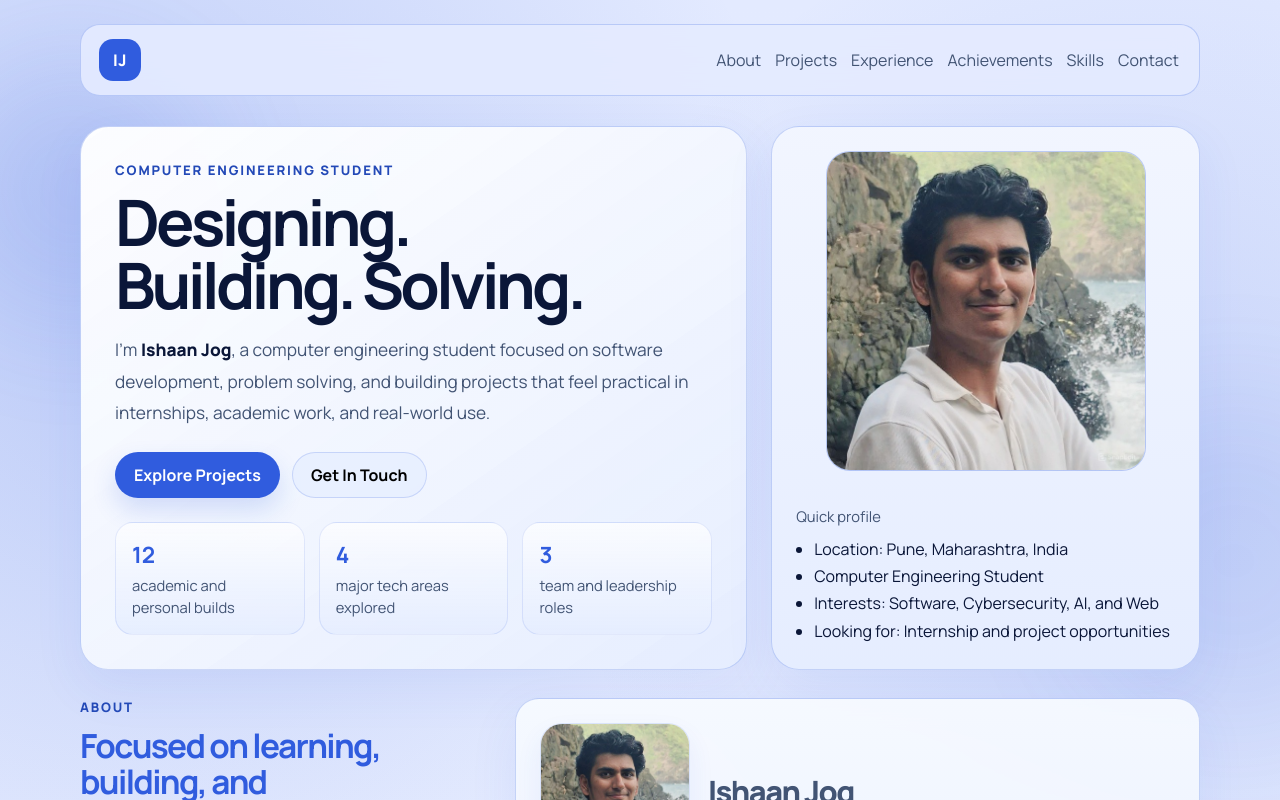
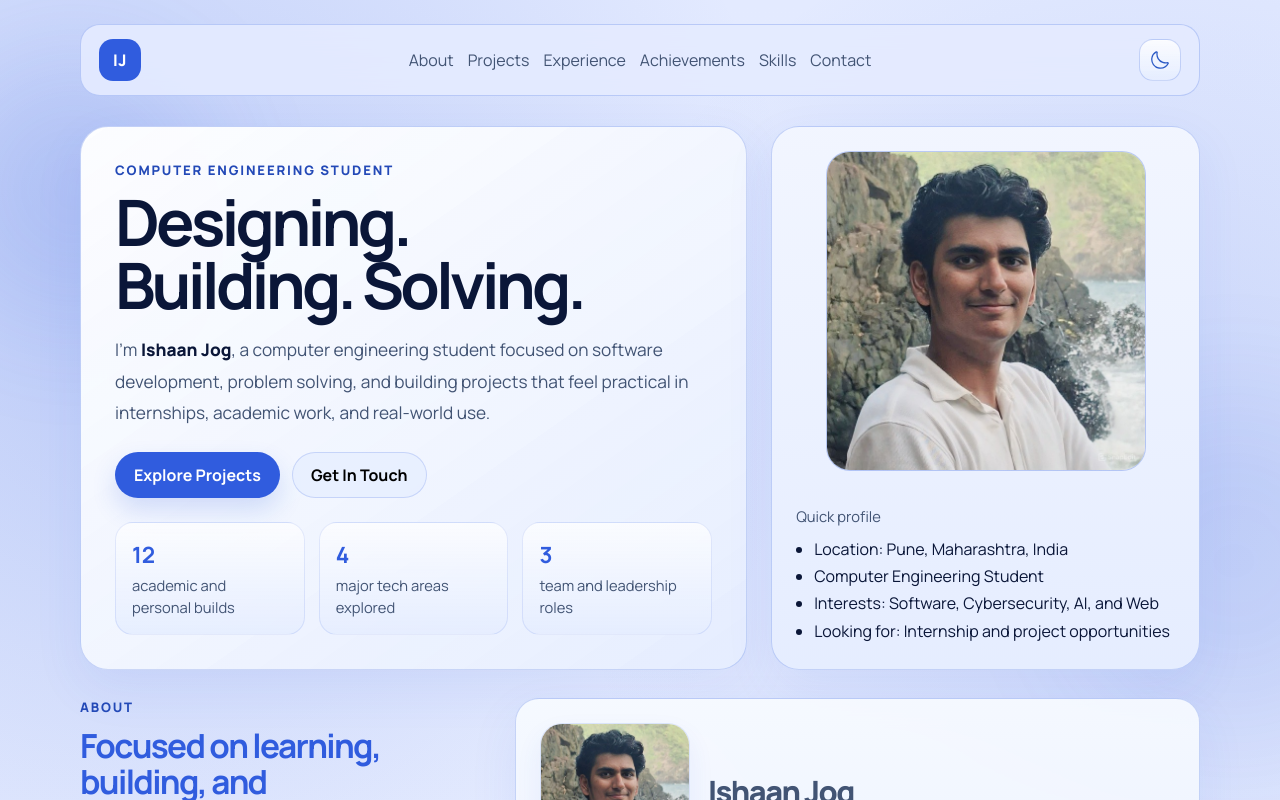
Before and after one commit to Ishaan-Jog/ishaans-portfolio, a React (Vite) app: page / in a window 1280 px wide. Shown: the top 800 px of the page. Built offline with nearby package versions, Linux system fonts and the light colour scheme.

Commit message:
Add dark mode

```diff
--- a/src/App.jsx
+++ b/src/App.jsx
@@ -3,6 +3,8 @@ import photo from "../static/ishaan_photo.jpeg";
 import emailIcon from "../static/email.svg";
 import linkedinIcon from "../static/linkedin.svg";
 import githubIcon from "../static/github.svg";
+import moonIcon from "../static/moon.svg";
+import sunIcon from "../static/sun.svg";
 
 const projectData = [
   {
@@ -98,6 +100,10 @@ const socialLinks = [
 function App() {
   const [activeSection, setActiveSection] = useState("home");
   const [counters, setCounters] = useState({ projects: 0, areas: 0, roles: 0 });
+  const [theme, setTheme] = useState(() => {
+    if (typeof window === "undefined") return "light";
+    return window.localStorage.getItem("theme") || "light";
+  });
   const [revealed, setRevealed] = useState({
     home: true,
     about: false,
@@ -116,6 +122,11 @@ function App() {
     ],
     []
   );
+
+  useEffect(() => {
+    document.documentElement.setAttribute("data-theme", theme);
+    window.localStorage.setItem("theme", theme);
+  }, [theme]);
 
   useEffect(() => {
     const animateCounters = () => {
@@ -172,6 +183,10 @@ function App() {
     document.getElementById(id)?.scrollIntoView({ behavior: "smooth", block: "start" });
   };
 
+  const toggleTheme = () => {
+    setTheme((current) => (current === "light" ? "dark" : "light"));
+  };
+
   const bgOrbs = [
     { className: "bg-orb bg-orb-a" },
     { className: "bg-orb bg-orb-b" },
@@ -199,6 +214,19 @@ function App() {
               </button>
             ))}
           </nav>
+          <button
+            className="theme-toggle"
+            onClick={toggleTheme}
+            aria-label={theme === "light" ? "Switch to dark mode" : "Switch to light mode"}
+            title={theme === "light" ? "Dark mode" : "Light mode"}
+          >
+            <img
+              className={theme === "light" ? "theme-icon moon" : "theme-icon sun"}
+              src={theme === "light" ? moonIcon : sunIcon}
+              alt=""
+              aria-hidden="true"
+            />
+          </button>
         </header>
 
         <main>
--- a/src/styles.css
+++ b/src/styles.css
@@ -10,6 +10,20 @@
   --accent: #305cde;
   --accent-soft: rgba(48, 92, 222, 0.14);
   --accent-strong: #2349b7;
+}
+
+:root[data-theme="dark"] {
+  --bg: #070b16;
+  --bg-soft: #0d1426;
+  --text: #eef3ff;
+  --muted: #9aa7c5;
+  --card: rgba(11, 18, 33, 0.92);
+  --card-strong: rgba(15, 24, 43, 0.96);
+  --border: rgba(125, 157, 255, 0.22);
+  --shadow: 0 20px 54px rgba(0, 0, 0, 0.34);
+  --accent: #305cde;
+  --accent-soft: rgba(48, 92, 222, 0.2);
+  --accent-strong: #9db6ff;
 }
 
 * {
@@ -30,6 +44,14 @@ body {
     radial-gradient(circle at 85% 85%, rgba(96, 131, 255, 0.12), transparent 26%),
     linear-gradient(180deg, var(--bg), var(--bg-soft));
   min-height: 100vh;
+}
+
+:root[data-theme="dark"] body {
+  background:
+    radial-gradient(circle at 10% 10%, rgba(48, 92, 222, 0.22), transparent 22%),
+    radial-gradient(circle at 90% 15%, rgba(48, 92, 222, 0.14), transparent 20%),
+    radial-gradient(circle at 85% 85%, rgba(88, 128, 255, 0.1), transparent 26%),
+    linear-gradient(180deg, var(--bg), var(--bg-soft));
 }
 
 button {
@@ -88,6 +110,10 @@ a {
   border-radius: 20px;
   background: rgba(228, 235, 255, 0.92);
   backdrop-filter: blur(14px);
+}
+
+:root[data-theme="dark"] .topbar {
+  background: rgba(10, 16, 30, 0.92);
 }
 
 .brand {
@@ -164,9 +190,22 @@ a {
   backdrop-filter: blur(12px);
 }
 
+:root[data-theme="dark"] .hero-copy,
+:root[data-theme="dark"] .hero-card,
+:root[data-theme="dark"] .panel,
+:root[data-theme="dark"] .project-card {
+  background: var(--card);
+}
+
 .hero-copy {
   background:
     linear-gradient(145deg, rgba(255, 255, 255, 0.85), rgba(229, 237, 255, 0.96)),
+    var(--card);
+}
+
+:root[data-theme="dark"] .hero-copy {
+  background:
+    linear-gradient(145deg, rgba(16, 25, 45, 0.98), rgba(10, 16, 30, 0.99)),
     var(--card);
 }
 
@@ -247,6 +286,17 @@ h1 {
   background: rgba(229, 237, 255, 0.72);
 }
 
+:root[data-theme="dark"] .button.secondary {
+  color: var(--text);
+  background: linear-gradient(180deg, rgba(15, 23, 42, 0.98), rgba(10, 16, 30, 0.98));
+  border-color: rgba(125, 157, 255, 0.22);
+  box-shadow: 0 10px 24px rgba(0, 0, 0, 0.18);
+}
+
+:root[data-theme="dark"] .button.secondary:hover {
+  background: linear-gradient(180deg, rgba(19, 29, 52, 0.99), rgba(12, 18, 34, 0.99));
+}
+
 .stats {
   display: grid;
   grid-template-columns: repeat(3, minmax(0, 1fr));
@@ -260,6 +310,12 @@ h1 {
   border: 1px solid rgba(48, 92, 222, 0.12);
 }
 
+:root[data-theme="dark"] .stats div {
+  background: linear-gradient(180deg, rgba(15, 23, 42, 0.98), rgba(10, 16, 30, 0.98));
+  border-color: rgba(125, 157, 255, 0.16);
+  box-shadow: 0 12px 26px rgba(0, 0, 0, 0.14);
+}
+
 .stats strong {
   display: block;
   font-size: 1.4rem;
@@ -267,9 +323,17 @@ h1 {
   color: var(--accent);
 }
 
+:root[data-theme="dark"] .stats strong {
+  color: #8fb0ff;
+}
+
 .stats span {
   color: var(--muted);
   font-size: 0.92rem;
+}
+
+:root[data-theme="dark"] .stats span {
+  color: #b7c3df;
 }
 
 .hero-card {
@@ -280,6 +344,12 @@ h1 {
   justify-content: space-between;
   background:
     linear-gradient(180deg, rgba(241, 245, 255, 0.95), rgba(228, 236, 255, 0.95)),
+    var(--card);
+}
+
+:root[data-theme="dark"] .hero-card {
+  background:
+    linear-gradient(180deg, rgba(14, 22, 40, 0.98), rgba(10, 16, 30, 0.99)),
     var(--card);
 }
 
@@ -295,6 +365,12 @@ h1 {
     linear-gradient(135deg, rgba(48, 92, 222, 0.18), rgba(35, 73, 183, 0.12)),
     radial-gradient(circle at top, rgba(255, 255, 255, 0.22), transparent 55%);
   border: 1px solid rgba(48, 92, 222, 0.16);
+}
+
+:root[data-theme="dark"] .portrait {
+  background:
+    linear-gradient(135deg, rgba(48, 92, 222, 0.22), rgba(35, 73, 183, 0.16)),
+    radial-gradient(circle at top, rgba(255, 255, 255, 0.08), transparent 55%);
 }
 
 .portrait img {
@@ -316,6 +392,10 @@ h1 {
   border: 1px solid rgba(48, 92, 222, 0.16);
   box-shadow: 0 12px 26px rgba(48, 92, 222, 0.08);
   background: rgba(255, 255, 255, 0.62);
+}
+
+:root[data-theme="dark"] .about-portrait {
+  background: rgba(12, 18, 32, 0.96);
 }
 
 .about-portrait img {
@@ -394,6 +474,10 @@ h1 {
   background: linear-gradient(180deg, rgba(248, 251, 255, 0.9), rgba(229, 237, 255, 0.9));
 }
 
+:root[data-theme="dark"] .panel {
+  background: linear-gradient(180deg, rgba(13, 20, 36, 0.98), rgba(9, 14, 27, 0.98));
+}
+
 .panel p,
 .project-card p,
 .timeline p {
@@ -418,6 +502,10 @@ h1 {
   display: flex;
   flex-direction: column;
   background: linear-gradient(180deg, rgba(248, 251, 255, 0.92), rgba(229, 237, 255, 0.88));
+}
+
+:root[data-theme="dark"] .project-card {
+  background: linear-gradient(180deg, rgba(13, 20, 36, 0.98), rgba(9, 14, 27, 0.98));
 }
 
 .project-card:hover {
@@ -517,6 +605,11 @@ h1 {
   transition: transform 180ms ease, background 180ms ease;
 }
 
+:root[data-theme="dark"] .skills span {
+  background: linear-gradient(180deg, rgba(15, 23, 42, 0.98), rgba(10, 16, 30, 0.98));
+  border-color: rgba(125, 157, 255, 0.14);
+}
+
 .skills span:hover {
   transform: translateY(-2px);
   background: rgba(0, 0, 128, 0.06);
@@ -543,6 +636,11 @@ h1 {
   background: linear-gradient(180deg, rgba(255, 255, 255, 0.86), rgba(229, 237, 255, 0.92));
   box-shadow: 0 10px 24px rgba(48, 92, 222, 0.06);
   transition: transform 180ms ease, background 180ms ease, border-color 180ms ease;
+}
+
+:root[data-theme="dark"] .social-button {
+  background: linear-gradient(180deg, rgba(15, 23, 42, 0.98), rgba(10, 16, 30, 0.98));
+  box-shadow: 0 10px 24px rgba(0, 0, 0, 0.22);
 }
 
 .social-button:hover {
@@ -576,6 +674,39 @@ h1 {
   color: var(--text);
 }
 
+.theme-toggle {
+  width: 42px;
+  height: 42px;
+  border: 1px solid var(--border);
+  border-radius: 14px;
+  background: linear-gradient(180deg, rgba(255, 255, 255, 0.86), rgba(229, 237, 255, 0.92));
+  display: inline-grid;
+  place-items: center;
+  cursor: pointer;
+  flex: 0 0 auto;
+  transition: transform 180ms ease, background 180ms ease, border-color 180ms ease;
+}
+
+.theme-toggle:hover {
+  transform: translateY(-1px);
+  border-color: rgba(48, 92, 222, 0.3);
+}
+
+.theme-icon {
+  width: 18px;
+  height: 18px;
+  display: block;
+  filter: brightness(0) saturate(100%) invert(26%) sepia(71%) saturate(1767%) hue-rotate(207deg) brightness(96%) contrast(92%);
+}
+
+:root[data-theme="dark"] .theme-toggle {
+  background: linear-gradient(180deg, rgba(15, 23, 42, 0.98), rgba(10, 16, 30, 0.98));
+}
+
+:root[data-theme="dark"] .theme-icon {
+  filter: brightness(0) saturate(100%) invert(84%) sepia(12%) saturate(693%) hue-rotate(186deg) brightness(103%) contrast(104%);
+}
+
 .reveal {
   opacity: 0;
   transform: translateY(18px);
@@ -594,6 +725,10 @@ h1 {
 .timeline-item span,
 .achievement-year {
   color: var(--accent);
+}
+
+:root[data-theme="dark"] .highlight-name {
+  color: var(--text);
 }
 
 @keyframes drift {
@@ -617,6 +752,10 @@ h1 {
   .topbar {
     flex-direction: column;
     align-items: flex-start;
+  }
+
+  .theme-toggle {
+    align-self: flex-start;
   }
 
   .nav {
```
Also changed, not shown: static/moon.svg (added), static/sun.svg (added).
